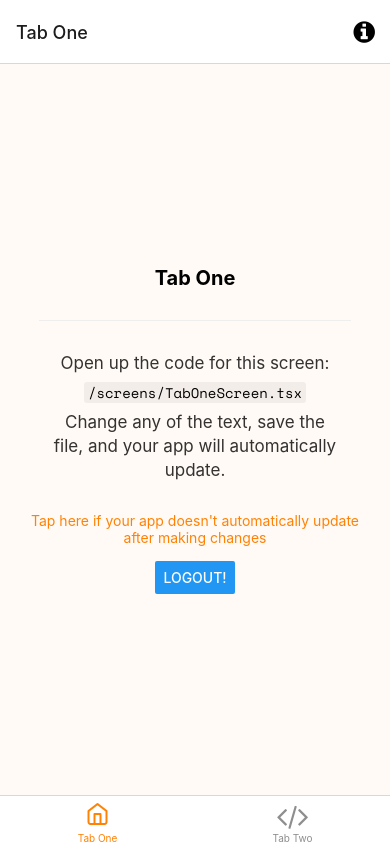
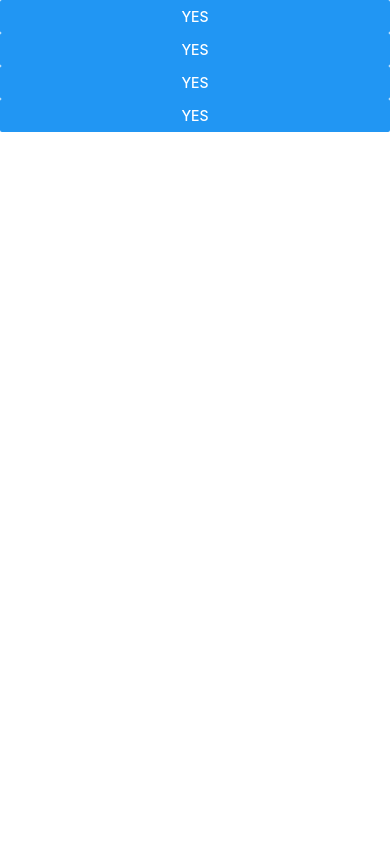
Before and after one commit to LukePetko/TravelSafe, a React Native app: screen / in a window 390 px wide. Built offline with nearby package versions, Linux system fonts and the light colour scheme; what expo-linking would draw is missing.

Commit message:
bottom tabs + tests

```diff
--- a/navigation/index.tsx
+++ b/navigation/index.tsx
@@ -3,28 +3,44 @@
  * https://reactnavigation.org/docs/getting-started
  *
  */
-import { FontAwesome, Feather } from '@expo/vector-icons';
-import { createBottomTabNavigator } from '@react-navigation/bottom-tabs';
-import { NavigationContainer, DefaultTheme, DarkTheme } from '@react-navigation/native';
-import { createNativeStackNavigator } from '@react-navigation/native-stack';
-import * as React from 'react';
-import { ColorSchemeName, Pressable } from 'react-native';
+import { FontAwesome, Feather } from "@expo/vector-icons";
+import { createBottomTabNavigator } from "@react-navigation/bottom-tabs";
+import {
+  NavigationContainer,
+  DefaultTheme,
+  DarkTheme,
+} from "@react-navigation/native";
+import { createNativeStackNavigator } from "@react-navigation/native-stack";
+import * as React from "react";
+import { ColorSchemeName, Pressable } from "react-native";
 
-import Colors from '../constants/Colors';
-import useColorScheme from '../hooks/useColorScheme';
-import ModalScreen from '../screens/ModalScreen';
-import NotFoundScreen from '../screens/NotFoundScreen';
-import TabOneScreen from '../screens/TabOneScreen';
-import TabTwoScreen from '../screens/TabTwoScreen';
-import { RootStackParamList, RootTabParamList, RootTabScreenProps } from '../types';
-import LinkingConfiguration from './LinkingConfiguration';
+import Colors from "../constants/Colors";
+import useColorScheme from "../hooks/useColorScheme";
+import { useStoreSelector } from "../hooks/useStoreSelector";
+import ModalScreen from "../screens/ModalScreen";
+import NotFoundScreen from "../screens/NotFoundScreen";
+import TabOneScreen from "../screens/TabOneScreen";
+import TabTwoScreen from "../screens/TabTwoScreen";
+import {
+  RootStackParamList,
+  RootTabParamList,
+  RootTabScreenProps,
+} from "../types";
+import LinkingConfiguration from "./LinkingConfiguration";
+import { Login } from "../screens/auth/Login";
 
-export default function Navigation({ colorScheme }: { colorScheme: ColorSchemeName }) {
+export default function Navigation({
+  colorScheme,
+}: {
+  colorScheme: ColorSchemeName;
+}) {
+  const { user } = useStoreSelector((state) => state.user);
   return (
     <NavigationContainer
       linking={LinkingConfiguration}
-      theme={colorScheme === 'dark' ? DarkTheme : DefaultTheme}>
-      <RootNavigator />
+      theme={colorScheme === "dark" ? DarkTheme : DefaultTheme}
+    >
+      { user ? <RootNavigator /> : <AuthNavigator /> }
     </NavigationContainer>
   );
 }
@@ -35,15 +51,29 @@ export default function Navigation({ colorScheme }: { colorScheme: ColorSchemeNa
  */
 const Stack = createNativeStackNavigator<RootStackParamList>();
 
-function RootNavigator() {
+const RootNavigator = () => {
   return (
     <Stack.Navigator>
-      <Stack.Screen name="Root" component={BottomTabNavigator} options={{ headerShown: false }} />
-      <Stack.Screen name="NotFound" component={NotFoundScreen} options={{ title: 'Oops!' }} />
-      <Stack.Group screenOptions={{ presentation: 'modal' }}>
+      <Stack.Screen
+        name="Root"
+        component={BottomTabNavigator}
+        options={{ headerShown: false }}
+      />
+      <Stack.Screen
+        name="NotFound"
+        component={NotFoundScreen}
+        options={{ title: "Oops!" }}
+      />
+      <Stack.Group screenOptions={{ presentation: "modal" }}>
         <Stack.Screen name="Modal" component={ModalScreen} />
       </Stack.Group>
     </Stack.Navigator>
+  );
+}
+
+const AuthNavigator = () => {
+  return (
+      <Login />
   );
 }
 
@@ -53,27 +83,31 @@ function RootNavigator() {
  */
 const BottomTab = createBottomTabNavigator<RootTabParamList>();
 
-function BottomTabNavigator() {
+export const BottomTabNavigator = () => {
   const colorScheme = useColorScheme();
 
   return (
     <BottomTab.Navigator
-      initialRouteName="TabOne"
+      initialRouteName="HomeTab"
       screenOptions={{
         tabBarActiveTintColor: Colors[colorScheme].tint,
-      }}>
+      }}
+    >
       <BottomTab.Screen
-        name="TabOne"
+        name="HomeTab"
         component={TabOneScreen}
-        options={({ navigation }: RootTabScreenProps<'TabOne'>) => ({
-          title: 'Tab One',
-          tabBarIcon: ({ color }) => <Feather name="home" size={24} color={color} />,
+        options={({ navigation }: RootTabScreenProps<"HomeTab">) => ({
+          title: "Home",
+          tabBarIcon: ({ color }) => (
+            <Feather name="home" size={24} color={color} />
+          ),
           headerRight: () => (
             <Pressable
-              onPress={() => navigation.navigate('Modal')}
+              onPress={() => navigation.navigate("Modal")}
               style={({ pressed }) => ({
                 opacity: pressed ? 0.5 : 1,
-              })}>
+              })}
+            >
               <FontAwesome
                 name="info-circle"
                 size={25}
@@ -85,11 +119,35 @@ function BottomTabNavigator() {
         })}
       />
       <BottomTab.Screen
-        name="TabTwo"
+        name="SearchTab"
         component={TabTwoScreen}
         options={{
-          title: 'Tab Two',
-          tabBarIcon: ({ color }) => <TabBarIcon name="code" color={color} />,
+          title: "Search",
+          tabBarIcon: ({ color }) => <Feather name="search" size={24} color={color} />,
+        }}
+      />
+      <BottomTab.Screen
+        name="TripTab"
+        component={TabTwoScreen}
+        options={{
+          title: "Trip",
+          tabBarIcon: ({ color }) => <Feather name="plus" size={24} color={color} />,
+        }}
+      />
+      <BottomTab.Screen
+        name="MapTab"
+        component={TabTwoScreen}
+        options={{
+          title: "Map",
+          tabBarIcon: ({ color }) => <Feather name="map" size={24} color={color} />,
+        }}
+      />
+      <BottomTab.Screen
+        name="ProfileTab"
+        component={TabTwoScreen}
+        options={{
+          title: "Profile",
+          tabBarIcon: ({ color }) => <Feather name="user" size={24} color={color} />,
         }}
       />
     </BottomTab.Navigator>
@@ -100,7 +158,7 @@ function BottomTabNavigator() {
  * You can explore the built-in icon families and icons on the web at https://icons.expo.fyi/
  */
 function TabBarIcon(props: {
-  name: React.ComponentProps<typeof FontAwesome>['name'];
+  name: React.ComponentProps<typeof FontAwesome>["name"];
   color: string;
 }) {
   return <FontAwesome size={30} style={{ marginBottom: -3 }} {...props} />;
--- a/package.json
+++ b/package.json
@@ -41,6 +41,7 @@
     "@babel/core": "^7.12.9",
     "@types/react": "~17.0.21",
     "@types/react-native": "~0.64.12",
+    "@wojtekmaj/enzyme-adapter-react-17": "^0.6.6",
     "enzyme": "^3.11.0",
     "jest": "^26.6.3",
     "jest-expo": "~44.0.1",
```
Also changed, not shown: types.tsx (+5 -2 lines), 1 other file (tests, documents, lock files or other folders).
